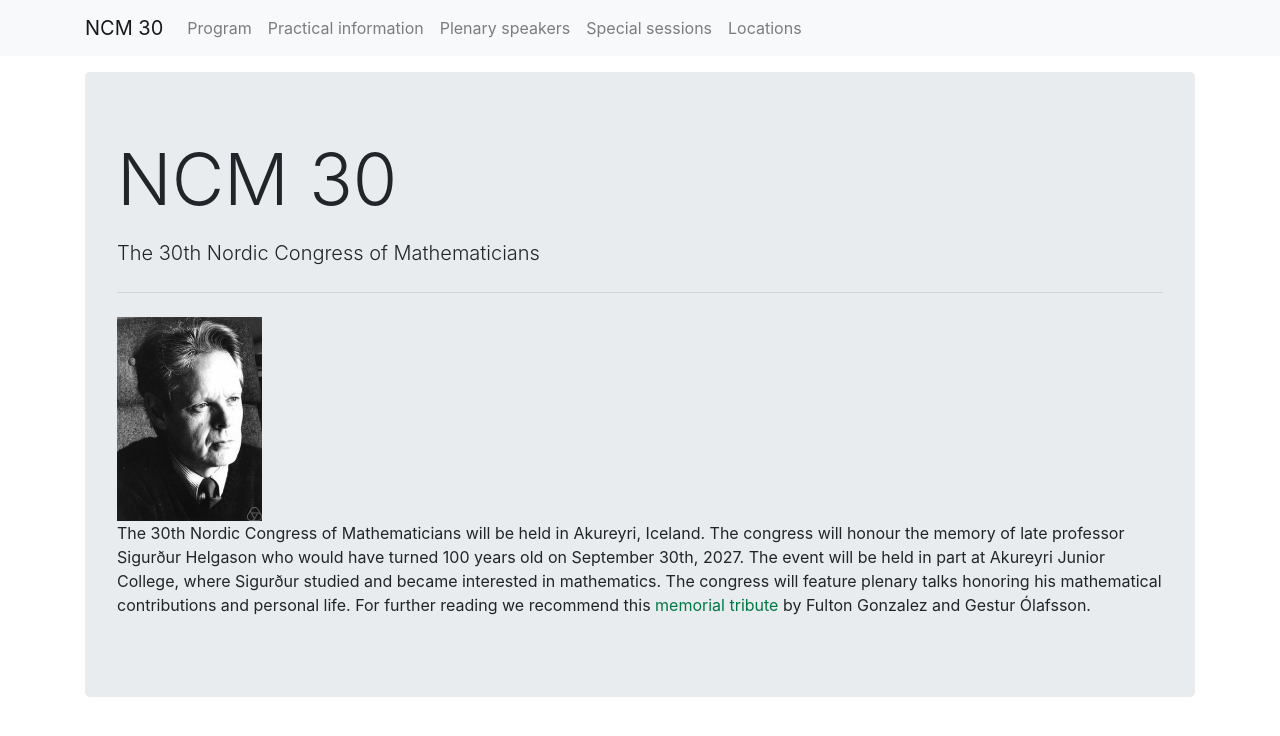
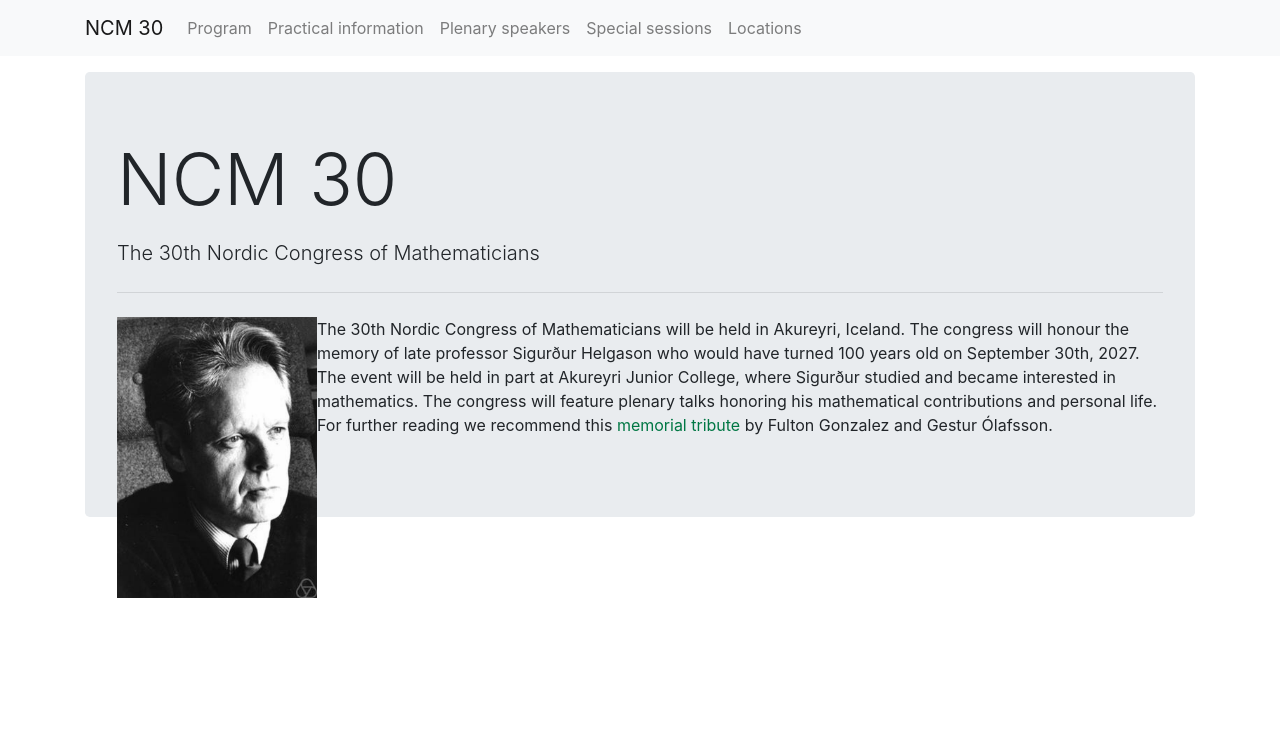
Before and after one commit to IslenskaStaerdfraedafelagid/ncm30-website, a Jekyll site: the page built from index.md, in a window 1280 px wide. Shown: the top 736 px of the page. Built offline with Jekyll 4.4.1, drawn with Linux system fonts in a browser that asks for light colours.

Commit message:
Update index.md

```diff
--- a/index.md
+++ b/index.md
@@ -1,5 +1,5 @@
 ---
 layout: home
 ---
-![MA]({{ '/assets/images/Sigurdur_Helgason.jpeg' | relative_url }}){: width="145" style="max-width: 100%; height: auto; display: block;" }
+![MA]({{ '/assets/images/Sigurdur_Helgason.jpeg' | relative_url }}){: width="200" style="float: left; max-width: 100%; height: auto; display: block;" }
 The 30th Nordic Congress of Mathematicians will be held in Akureyri, Iceland. The congress will honour the memory of late professor Sigurður Helgason who would have turned 100 years old on September 30th, 2027.  The event will be held in part at Akureyri Junior College, where Sigurður studied and became interested in mathematics. The congress will feature plenary talks honoring his mathematical contributions and personal life. For further reading we recommend this <a href="https://www.ams.org/notices/202410/rnoti-p1349.pdf"> memorial tribute </a> by Fulton Gonzalez and Gestur Ólafsson.
```
